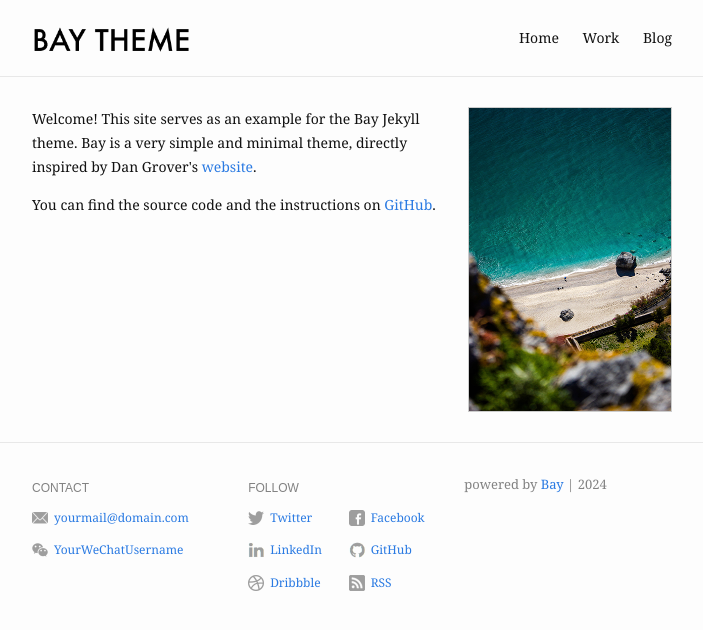
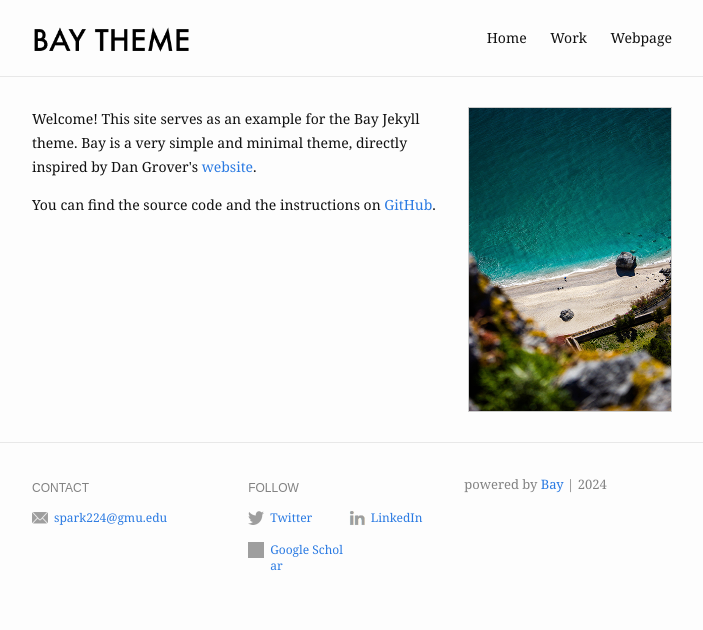
Before and after one commit to eliottvincent/bay, a Jekyll site: the page built from index.md, in a window 1280 px wide. Shown: the top 630 px of the page, without its empty margins (288-991 px from the left). Built offline with Jekyll 4.4.1, drawn with Linux system fonts in a browser that asks for light colours.

Commit message:
_config.yml

```diff
--- a/_config.yml
+++ b/_config.yml
@@ -1,11 +1,11 @@
 # For technical reasons, this file is *NOT* reloaded automatically when you use
 # 'bundle exec jekyll serve'. If you change this file, please restart the server process.
 
-title: Bay Jekyll Theme
+title: Sungbin Park
 description: >- # this means to ignore newlines until "baseurl:"
   Bay is a minimal Jekyll Theme.
-baseurl: "/bay" # the subpath of the site
-url: "https://eliottvincent.github.io" # the base hostname & protocol for the site
+baseurl: "/spark" # the subpath of the site
+url: "https://sungbinp.github.io" # the base hostname & protocol for the site
 og_image: /assets/img/profile-pic.jpg
 google_analytics: "UA-121636368-3"
 
@@ -14,31 +14,31 @@ header:
     - name: Home
       slug: /
     - name: Work
-    - name: Blog
+    - name: Webpage
 
 footer:
   show_powered_by: true
   contact:
     - name: Email
-      value: yourmail@domain.com
-      link: mailto:yourmail@domain.com
-    - name: WeChat
-      value: YourWeChatUsername
-      link: "#"
+      value: spark224@gmu.edu
+      link: mailto:spark224@gmu.edu
+   # - name: WeChat
+   #   value: YourWeChatUsername
+   #   link: "#"
   follow:
     - name: Twitter
-      link: http://twitter.com/YourTwitterUsername
-      username: "@YourTwitterUsername"
-    - name: Facebook
-      link: http://facebook.com/YourFacebookUsername
+      link: http://twitter.com/sungbin_park_
+      username: "@sungbin_park_"
+   # - name: Facebook
+   #   link: http://facebook.com/YourFacebookUsername
     - name: LinkedIn
-      link: http://linkedin.com/in/YourLinkedInUsername
-    - name: GitHub
-      link: http://github.com/YourGitHubUsername
-    - name: Dribbble
-      link: https://dribbble.com/YourDribbbleUsername
-    - name: RSS
-      link: /feed.xml
+      link: http://linkedin.com/in/spark01/
+    - name: Google Scholar
+      link: https://scholar.google.com/citations?user=rd0BrEwAAAAJ&hl=ko&authuser=3
+   # - name: Dribbble
+   #   link: https://dribbble.com/YourDribbbleUsername
+   # - name: RSS
+   #   link: /feed.xml
 
 # Build settings
 markdown: kramdown
```
